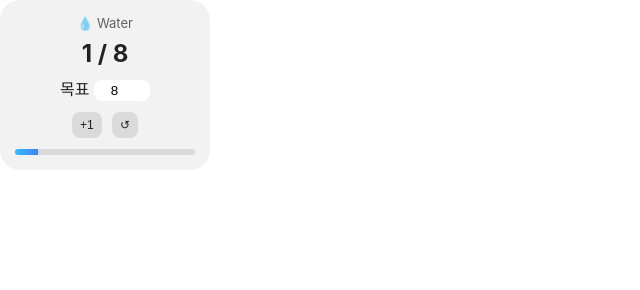
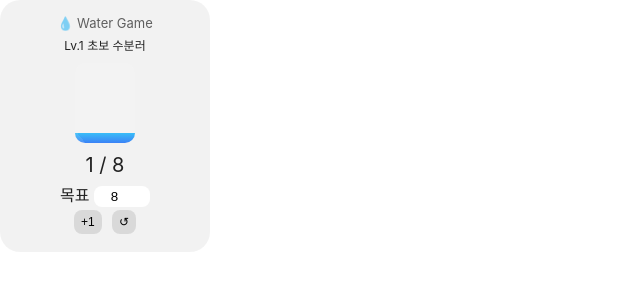
Before and after one commit to bookvisor/widget, a plain HTML site: page index.html in a window 1280 px wide. Both pictures are taken after a click on the button "+1". Shown: the whole page, without its empty margins (0-640 px from the left). Drawn offline with Linux system fonts and the light colour scheme.

Commit message:
Refactor Water Widget to Water Game Ultimate

```diff
--- a/index.html
+++ b/index.html
@@ -2,7 +2,7 @@
 <html lang="ko">
 <head>
 <meta charset="UTF-8">
-<title>Water Widget</title>
+<title>Water Game Ultimate</title>
 
 <style>
 body {
@@ -11,18 +11,22 @@ body {
   font-family: -apple-system, BlinkMacSystemFont, sans-serif;
 }
 
-/* ✅ 기본 (라이트 모드) */
+/* 카드 */
 .card {
   width: 180px;
   padding: 15px;
   border-radius: 20px;
-  background: rgba(0,0,0,0.05);
-  backdrop-filter: blur(12px);
-  color: #222;
   text-align: center;
+  position: relative;
 }
 
-/* ✅ 다크 모드 자동 적용 */
+/* 테마 */
+@media (prefers-color-scheme: light) {
+  .card {
+    background: rgba(0,0,0,0.05);
+    color: #222;
+  }
+}
 @media (prefers-color-scheme: dark) {
   .card {
     background: rgba(255,255,255,0.08);
@@ -30,16 +34,49 @@ body {
   }
 }
 
-.title {
-  font-size: 13px;
-  opacity: 0.7;
+.title { font-size: 13px; opacity: 0.7; }
+.level { font-size: 12px; margin-top: 5px; }
+
+/* 컵 */
+.cup {
+  width: 60px;
+  height: 80px;
+  margin: 10px auto;
+  border-radius: 10px;
+  overflow: hidden;
+  background: rgba(255,255,255,0.1);
+  position: relative;
 }
 
-.count {
-  font-size: 24px;
-  margin: 8px 0;
-  font-weight: bold;
+/* 💧 물 + 출렁 애니메이션 */
+.water {
+  position: absolute;
+  bottom: 0;
+  width: 100%;
+  height: 0%;
+  background: linear-gradient(#38bdf8, #3b82f6);
+  transition: height 0.5s ease;
+  overflow: hidden;
 }
+
+.wave {
+  position: absolute;
+  width: 200%;
+  height: 100%;
+  top: -10px;
+  left: -50%;
+  background: rgba(255,255,255,0.3);
+  opacity: 0.3;
+  border-radius: 40%;
+  animation: wave 3s infinite linear;
+}
+
+@keyframes wave {
+  0% { transform: translateX(0) rotate(0); }
+  100% { transform: translateX(-50%) rotate(360deg); }
+}
+
+.count { font-size: 20px; margin: 5px; }
 
 input {
   width: 50px;
@@ -47,22 +84,20 @@ input {
   border-radius: 8px;
   padding: 3px;
   text-align: center;
-  margin-bottom: 8px;
 }
 
-/* ✅ 버튼 기본 */
 .btns button {
   border: none;
   border-radius: 8px;
-  padding: 6px 8px;
+  padding: 5px 7px;
   margin: 3px;
+  font-size: 12px;
   cursor: pointer;
-  font-size: 12px;
-  background: rgba(0,0,0,0.1);
-  color: inherit;
 }
 
-/* ✅ 버튼 다크 */
+@media (prefers-color-scheme: light) {
+  .btns button { background: rgba(0,0,0,0.1); }
+}
 @media (prefers-color-scheme: dark) {
   .btns button {
     background: rgba(255,255,255,0.2);
@@ -70,34 +105,38 @@ input {
   }
 }
 
-.bar {
-  height: 6px;
-  background: rgba(0,0,0,0.1);
-  border-radius: 10px;
-  margin-top: 8px;
-  overflow: hidden;
+/* 🎉 폭죽 */
+.confetti {
+  position: absolute;
+  width: 5px;
+  height: 5px;
+  background: red;
+  top: 50%;
+  left: 50%;
+  animation: explode 1s ease-out forwards;
 }
 
-/* ✅ 바 다크 */
-@media (prefers-color-scheme: dark) {
-  .bar {
-    background: rgba(255,255,255,0.15);
+@keyframes explode {
+  to {
+    transform: translate(var(--x), var(--y));
+    opacity: 0;
   }
-}
-
-.fill {
-  height: 100%;
-  width: 0%;
-  background: linear-gradient(90deg, #38bdf8, #3b82f6);
-  transition: 0.3s;
 }
 </style>
 </head>
 
 <body>
 
-<div class="card">
-  <div class="title">💧 Water</div>
+<div class="card" id="card">
+  <div class="title">💧 Water Game</div>
+  <div class="level" id="level">Lv.1 초보 수분러</div>
+
+  <div class="cup">
+    <div class="water" id="water">
+      <div class="wave"></div>
+    </div>
+  </div>
+
   <div class="count" id="count">0 / 8</div>
 
   목표 <input id="goal" type="number" min="1">
@@ -106,36 +145,73 @@ input {
     <button onclick="add()">+1</button>
     <button onclick="reset()">↺</button>
   </div>
-
-  <div class="bar">
-    <div class="fill" id="fill"></div>
-  </div>
 </div>
 
 <script>
-// ✅ 저장 키
+// 저장 키
 const COUNT_KEY = "water_count";
 const GOAL_KEY = "water_goal";
 const DATE_KEY = "water_date";
+const LEVEL_KEY = "water_level";
 
-// ✅ 오늘 날짜 확인 (자동 초기화)
+// 날짜 초기화
 const today = new Date().toLocaleDateString();
-const savedDate = localStorage.getItem(DATE_KEY);
-
-if (savedDate !== today) {
+if (localStorage.getItem(DATE_KEY) !== today) {
   localStorage.setItem(DATE_KEY, today);
   localStorage.setItem(COUNT_KEY, 0);
 }
 
-// ✅ 데이터 불러오기
+// 로딩
 let count = Number(localStorage.getItem(COUNT_KEY)) || 0;
 let goal = Number(localStorage.getItem(GOAL_KEY)) || 8;
+let level = Number(localStorage.getItem(LEVEL_KEY)) || 1;
 
 document.getElementById("goal").value = goal;
 
-// ✅ 버튼 기능
+// 🎵 효과음
+function playSound() {
+  const audio = new Audio("https://actions.google.com/sounds/v1/cartoon/wood_plank_flicks.ogg");
+  audio.play();
+}
+
+// 레벨 이름
+function getLevelName(lv) {
+  if (lv < 3) return "초보 수분러";
+  if (lv < 5) return "꾸준한 수분러";
+  if (lv < 10) return "프로 수분러";
+  return "수분 마스터 👑";
+}
+
+// 🎉 폭죽
+function confetti() {
+  const card = document.getElementById("card");
+
+  for (let i = 0; i < 20; i++) {
+    let c = document.createElement("div");
+    c.className = "confetti";
+
+    c.style.setProperty("--x", (Math.random()*200-100) + "px");
+    c.style.setProperty("--y", (Math.random()*200-100) + "px");
+
+    c.style.background = `hsl(${Math.random()*360},100%,50%)`;
+
+    card.appendChild(c);
+
+    setTimeout(() => c.remove(), 1000);
+  }
+}
+
+// 기능
 function add() {
   count++;
+
+  if (count >= goal) {
+    count = goal;
+    level++;
+    playSound();
+    confetti();
+  }
+
   save();
   update();
 }
@@ -146,25 +222,27 @@ function reset() {
   update();
 }
 
-// ✅ 저장
+// 저장
 function save() {
   localStorage.setItem(COUNT_KEY, count);
   localStorage.setItem(GOAL_KEY, document.getElementById("goal").value);
+  localStorage.setItem(LEVEL_KEY, level);
 }
 
-// ✅ 화면 업데이트
+// 업데이트
 function update() {
   goal = Number(document.getElementById("goal").value);
+
   document.getElementById("count").innerText = count + " / " + goal;
+  document.getElementById("level").innerText =
+    "Lv." + level + " " + getLevelName(level);
 
   let percent = Math.min((count / goal) * 100, 100);
-  document.getElementById("fill").style.width = percent + "%";
+  document.getElementById("water").style.height = percent + "%";
 }
 
-// 목표 변경 저장
 document.getElementById("goal").addEventListener("input", save);
 
-// 초기 실행
 update();
 </script>
 
```
